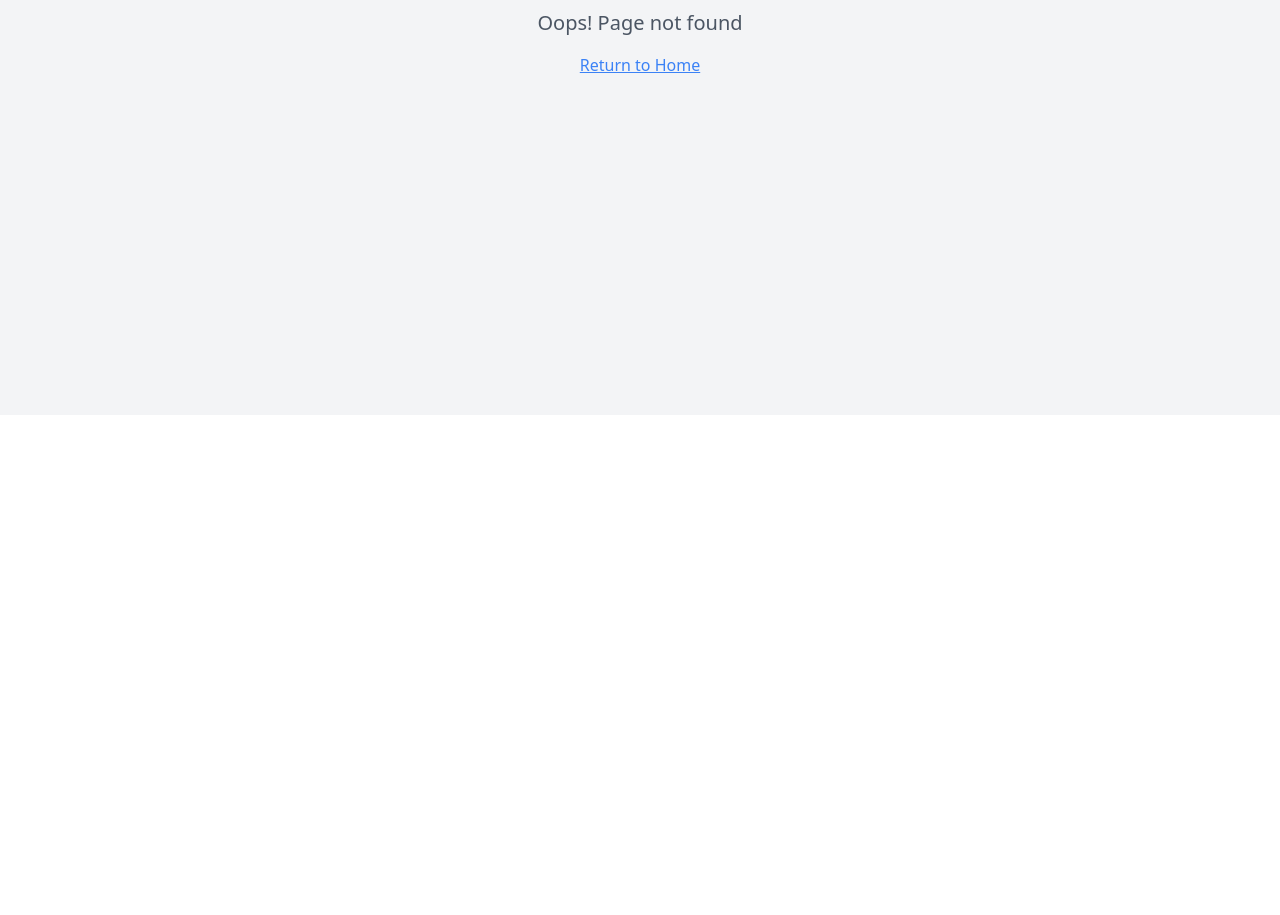
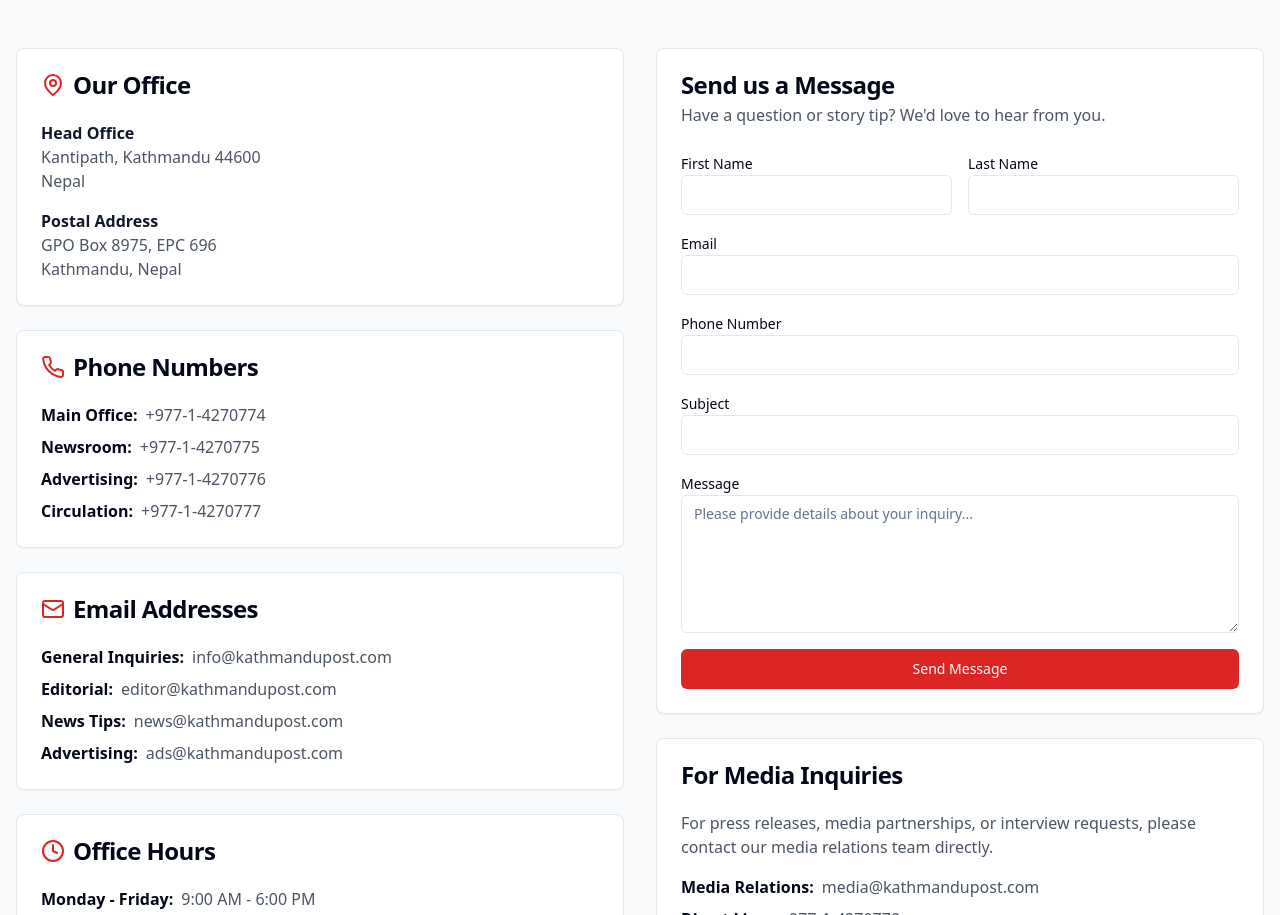
Before and after one commit to PatrickPC/Gurbaba, a React (Vite) app: page /contact in a window 1280 px wide. Before the commit this address had no page. Shown: the part 385-1300 px from the top of the page. Before the commit the page ends 800 px from the top, so only its background shows below. Built offline with nearby package versions, Linux system fonts and the light colour scheme.

Commit message:
Add contact us page
Create a contact us page with relevant information.

```diff
--- a/src/App.tsx
+++ b/src/App.tsx
@@ -9,6 +9,7 @@ import NewsDetail from "./pages/NewsDetail";
 import CategoryPage from "./pages/CategoryPage";
 import About from "./pages/About";
 import Staff from "./pages/Staff";
+import Contact from "./pages/Contact";
 import NotFound from "./pages/NotFound";
 
 const queryClient = new QueryClient();
@@ -25,6 +26,7 @@ const App = () => (
           <Route path="/category/:category" element={<CategoryPage />} />
           <Route path="/about" element={<About />} />
           <Route path="/staff" element={<Staff />} />
+          <Route path="/contact" element={<Contact />} />
           {/* ADD ALL CUSTOM ROUTES ABOVE THE CATCH-ALL "*" ROUTE */}
           <Route path="*" element={<NotFound />} />
         </Routes>
--- /dev/null
+++ b/src/pages/Contact.tsx
@@ -0,0 +1,236 @@
+
+import { Link } from 'react-router-dom';
+import { ArrowLeft, Mail, Phone, MapPin, Clock } from 'lucide-react';
+import Header from '../components/Header';
+import Footer from '../components/Footer';
+import { Card, CardContent, CardHeader, CardTitle } from '../components/ui/card';
+import { Button } from '../components/ui/button';
+import { Input } from '../components/ui/input';
+import { Textarea } from '../components/ui/textarea';
+import { Label } from '../components/ui/label';
+
+const Contact = () => {
+  const handleSubmit = (e: React.FormEvent) => {
+    e.preventDefault();
+    // Handle form submission here
+    console.log('Form submitted');
+  };
+
+  return (
+    <div className="min-h-screen bg-gray-50">
+      <Header />
+
+      <main className="container mx-auto px-4 py-8">
+        {/* Breadcrumb */}
+        <nav className="mb-6">
+          <Link to="/" className="flex items-center text-gray-600 hover:text-red-600 transition-colors">
+            <ArrowLeft size={20} className="mr-2" />
+            Back to Home
+          </Link>
+        </nav>
+
+        {/* Header */}
+        <div className="text-center mb-12">
+          <h1 className="text-4xl md:text-5xl font-bold text-gray-900 mb-4">
+            Contact Us
+          </h1>
+          <p className="text-xl text-gray-600 max-w-3xl mx-auto">
+            Get in touch with The Kathmandu Post. We're here to help with your questions,
+            feedback, and story tips.
+          </p>
+        </div>
+
+        <div className="grid grid-cols-1 lg:grid-cols-2 gap-8">
+          {/* Contact Information */}
+          <div className="space-y-6">
+            <Card>
+              <CardHeader>
+                <CardTitle className="flex items-center gap-2">
+                  <MapPin className="text-red-600" size={24} />
+                  Our Office
+                </CardTitle>
+              </CardHeader>
+              <CardContent className="space-y-4">
+                <div>
+                  <h3 className="font-semibold text-gray-900">Head Office</h3>
+                  <p className="text-gray-600">
+                    Kantipath, Kathmandu 44600<br />
+                    Nepal
+                  </p>
+                </div>
+                <div>
+                  <h3 className="font-semibold text-gray-900">Postal Address</h3>
+                  <p className="text-gray-600">
+                    GPO Box 8975, EPC 696<br />
+                    Kathmandu, Nepal
+                  </p>
+                </div>
+              </CardContent>
+            </Card>
+
+            <Card>
+              <CardHeader>
+                <CardTitle className="flex items-center gap-2">
+                  <Phone className="text-red-600" size={24} />
+                  Phone Numbers
+                </CardTitle>
+              </CardHeader>
+              <CardContent className="space-y-2">
+                <div>
+                  <span className="font-semibold">Main Office:</span>
+                  <span className="ml-2 text-gray-600">+977-1-4270774</span>
+                </div>
+                <div>
+                  <span className="font-semibold">Newsroom:</span>
+                  <span className="ml-2 text-gray-600">+977-1-4270775</span>
+                </div>
+                <div>
+                  <span className="font-semibold">Advertising:</span>
+                  <span className="ml-2 text-gray-600">+977-1-4270776</span>
+                </div>
+                <div>
+                  <span className="font-semibold">Circulation:</span>
+                  <span className="ml-2 text-gray-600">+977-1-4270777</span>
+                </div>
+              </CardContent>
+            </Card>
+
+            <Card>
+              <CardHeader>
+                <CardTitle className="flex items-center gap-2">
+                  <Mail className="text-red-600" size={24} />
+                  Email Addresses
+                </CardTitle>
+              </CardHeader>
+              <CardContent className="space-y-2">
+                <div>
+                  <span className="font-semibold">General Inquiries:</span>
+                  <span className="ml-2 text-gray-600">info@kathmandupost.com</span>
+                </div>
+                <div>
+                  <span className="font-semibold">Editorial:</span>
+                  <span className="ml-2 text-gray-600">editor@kathmandupost.com</span>
+                </div>
+                <div>
+                  <span className="font-semibold">News Tips:</span>
+                  <span className="ml-2 text-gray-600">news@kathmandupost.com</span>
+                </div>
+                <div>
+                  <span className="font-semibold">Advertising:</span>
+                  <span className="ml-2 text-gray-600">ads@kathmandupost.com</span>
+                </div>
+              </CardContent>
+            </Card>
+
+            <Card>
+              <CardHeader>
+                <CardTitle className="flex items-center gap-2">
+                  <Clock className="text-red-600" size={24} />
+                  Office Hours
+                </CardTitle>
+              </CardHeader>
+              <CardContent>
+                <div className="space-y-2">
+                  <div>
+                    <span className="font-semibold">Monday - Friday:</span>
+                    <span className="ml-2 text-gray-600">9:00 AM - 6:00 PM</span>
+                  </div>
+                  <div>
+                    <span className="font-semibold">Saturday:</span>
+                    <span className="ml-2 text-gray-600">10:00 AM - 4:00 PM</span>
+                  </div>
+                  <div>
+                    <span className="font-semibold">Sunday:</span>
+                    <span className="ml-2 text-gray-600">Closed</span>
+                  </div>
+                </div>
+              </CardContent>
+            </Card>
+          </div>
+
+          {/* Contact Form */}
+          <div>
+            <Card>
+              <CardHeader>
+                <CardTitle>Send us a Message</CardTitle>
+                <p className="text-gray-600">
+                  Have a question or story tip? We'd love to hear from you.
+                </p>
+              </CardHeader>
+              <CardContent>
+                <form onSubmit={handleSubmit} className="space-y-4">
+                  <div className="grid grid-cols-1 md:grid-cols-2 gap-4">
+                    <div>
+                      <Label htmlFor="firstName">First Name</Label>
+                      <Input id="firstName" type="text" required />
+                    </div>
+                    <div>
+                      <Label htmlFor="lastName">Last Name</Label>
+                      <Input id="lastName" type="text" required />
+                    </div>
+                  </div>
+
+                  <div>
+                    <Label htmlFor="email">Email</Label>
+                    <Input id="email" type="email" required />
+                  </div>
+
+                  <div>
+                    <Label htmlFor="phone">Phone Number</Label>
+                    <Input id="phone" type="tel" />
+                  </div>
+
+                  <div>
+                    <Label htmlFor="subject">Subject</Label>
+                    <Input id="subject" type="text" required />
+                  </div>
+
+                  <div>
+                    <Label htmlFor="message">Message</Label>
+                    <Textarea
+                      id="message"
+                      rows={6}
+                      placeholder="Please provide details about your inquiry..."
+                      required
+                    />
+                  </div>
+
+                  <Button type="submit" className="w-full bg-red-600 hover:bg-red-700">
+                    Send Message
+                  </Button>
+                </form>
+              </CardContent>
+            </Card>
+
+            {/* Additional Information */}
+            <Card className="mt-6">
+              <CardHeader>
+                <CardTitle>For Media Inquiries</CardTitle>
+              </CardHeader>
+              <CardContent>
+                <p className="text-gray-600 mb-4">
+                  For press releases, media partnerships, or interview requests,
+                  please contact our media relations team directly.
+                </p>
+                <div className="space-y-2">
+                  <div>
+                    <span className="font-semibold">Media Relations:</span>
+                    <span className="ml-2 text-gray-600">media@kathmandupost.com</span>
+                  </div>
+                  <div>
+                    <span className="font-semibold">Direct Line:</span>
+                    <span className="ml-2 text-gray-600">+977-1-4270778</span>
+                  </div>
+                </div>
+              </CardContent>
+            </Card>
+          </div>
+        </div>
+      </main>
+
+      <Footer />
+    </div>
+  );
+};
+
+export default Contact;
```
